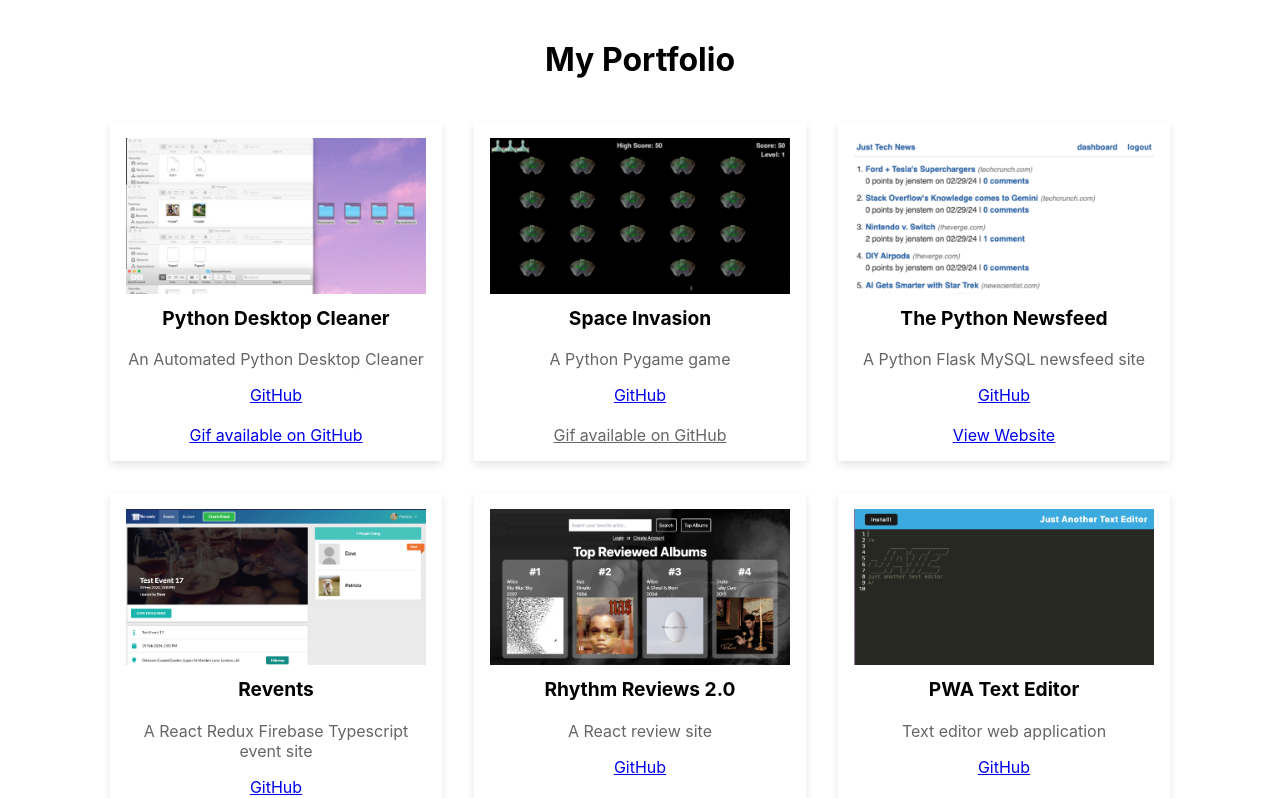
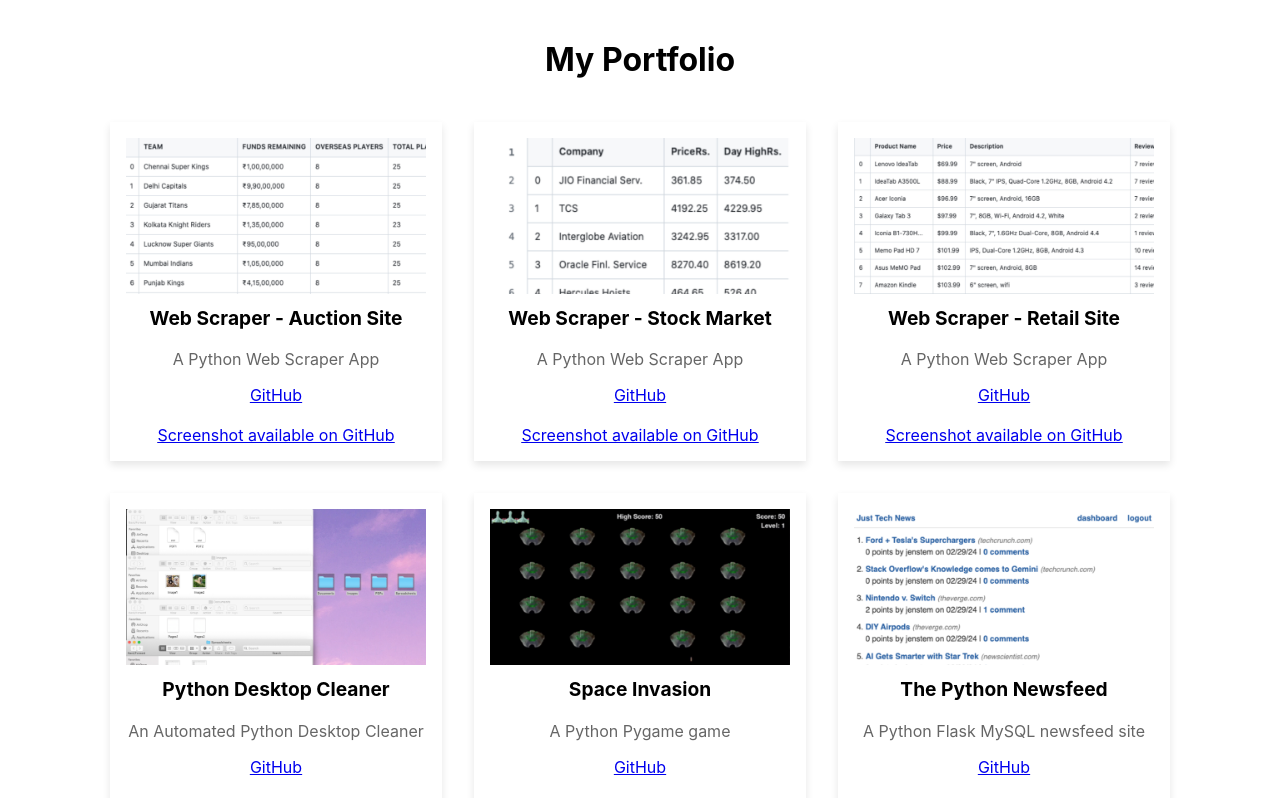
Before and after one commit to jenstem/react-portfolio, a React (Create React App) app: page / in a window 1280 px wide. Shown: the part 840-1638 px from the top of the page. Built offline with nearby package versions, Linux system fonts and the light colour scheme.

Commit message:
Update projects page with web scraping apps

```diff
--- a/src/Pages/projects.js
+++ b/src/Pages/projects.js
@@ -17,8 +17,14 @@ import Revents from '../assets/app-images/revents.jpg';
 import Newsfeed from '../assets/app-images/python-newsfeed.jpg';
 import SpaceInvasion from '../assets/app-images/space_invasion.jpg';
 import Cleaner from '../assets/app-images/python-desktop-cleaner.jpg';
+import Retail from '../assets/app-images/retail-site-scraper.jpg';
+import StockMarket from '../assets/app-images/stock-market-scraper.jpg';
+import Auction from '../assets/app-images/auction-site-scraper.jpg';
 
 const projectData = [
+    { title: 'Web Scraper - Auction Site', description: 'A Python Web Scraper App', imageUrl: Auction, url: <a href="https://github.com/jenstem/web-scraper-auction-site" target="_blank">GitHub</a>, site: <a href="https://github.com/jenstem/web-scraper-auction-site" target="_blank">Screenshot available on GitHub</a> },
+    { title: 'Web Scraper - Stock Market', description: 'A Python Web Scraper App', imageUrl: StockMarket, url: <a href="https://github.com/jenstem/web-scraper-stock-market" target="_blank">GitHub</a>, site: <a href="https://github.com/jenstem/web-scraper-stock-market" target="_blank">Screenshot available on GitHub</a> },
+    { title: 'Web Scraper - Retail Site', description: 'A Python Web Scraper App', imageUrl: Retail, url: <a href="https://github.com/jenstem/web-scraper-retail-site" target="_blank">GitHub</a>, site: <a href="https://github.com/jenstem/web-scraper-retail-site" target="_blank">Screenshot available on GitHub</a> },
     { title: 'Python Desktop Cleaner', description: 'An Automated Python Desktop Cleaner', imageUrl: Cleaner, url: <a href="https://github.com/jenstem/python-desktop-cleaner" target="_blank">GitHub</a>, site: <a href="https://github.com/jenstem/python-desktop-cleaner" target="_blank">Gif available on GitHub</a> },
     { title: 'Space Invasion', description: 'A Python Pygame game', imageUrl: SpaceInvasion, url: <a href="https://github.com/jenstem/space_invasion">GitHub</a>, site: "Gif available on GitHub" },
     { title: 'The Python Newsfeed', description: 'A Python Flask MySQL newsfeed site', imageUrl: Newsfeed, url: <a href="https://github.com/jenstem/the-python-newsfeed">GitHub</a>, site: <a href="https://the-python-newsfeed-aebfc671fd04.herokuapp.com/">View Website</a> },
```
